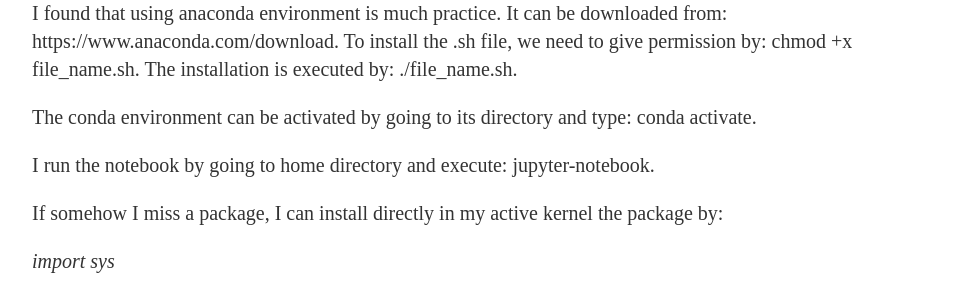
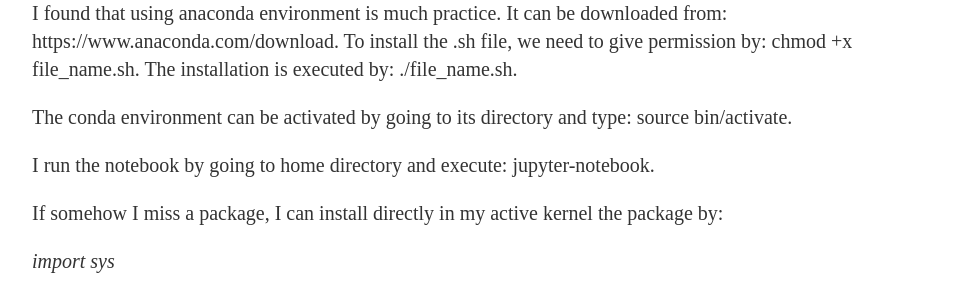
Before and after one commit to mfmustamin/mfmustamin.github.io, a Jekyll site: the page built from _posts/2024-08-28-linux-logbook.md, in a window 1280 px wide. Shown: the part 995-1294 px from the top of the page, without its empty margins (160-1114 px from the left). Built offline with Jekyll 4.4.1, drawn with Linux system fonts in a browser that asks for light colours; comment, search, counter and statistics services are not loaded.

Commit message:
Update 2024-08-28-linux-logbook.md

```diff
--- a/_posts/2024-08-28-linux-logbook.md
+++ b/_posts/2024-08-28-linux-logbook.md
@@ -39,7 +39,7 @@ However, I my system adopted PEP 668: https://peps.python.org/pep-0668/. I reali
 I found that using anaconda environment is much practice. It can be downloaded from: https://www.anaconda.com/download. To install the .sh file, we need to give permission by: chmod +x file_name.sh. The installation is executed by: ./file_name.sh.
 </p>
 <p>
-The conda environment can be activated by going to its directory and type: conda activate.
+The conda environment can be activated by going to its directory and type: source bin/activate.
 </p>
 <p>
 I run the notebook by going to home directory and execute: jupyter-notebook.
```
